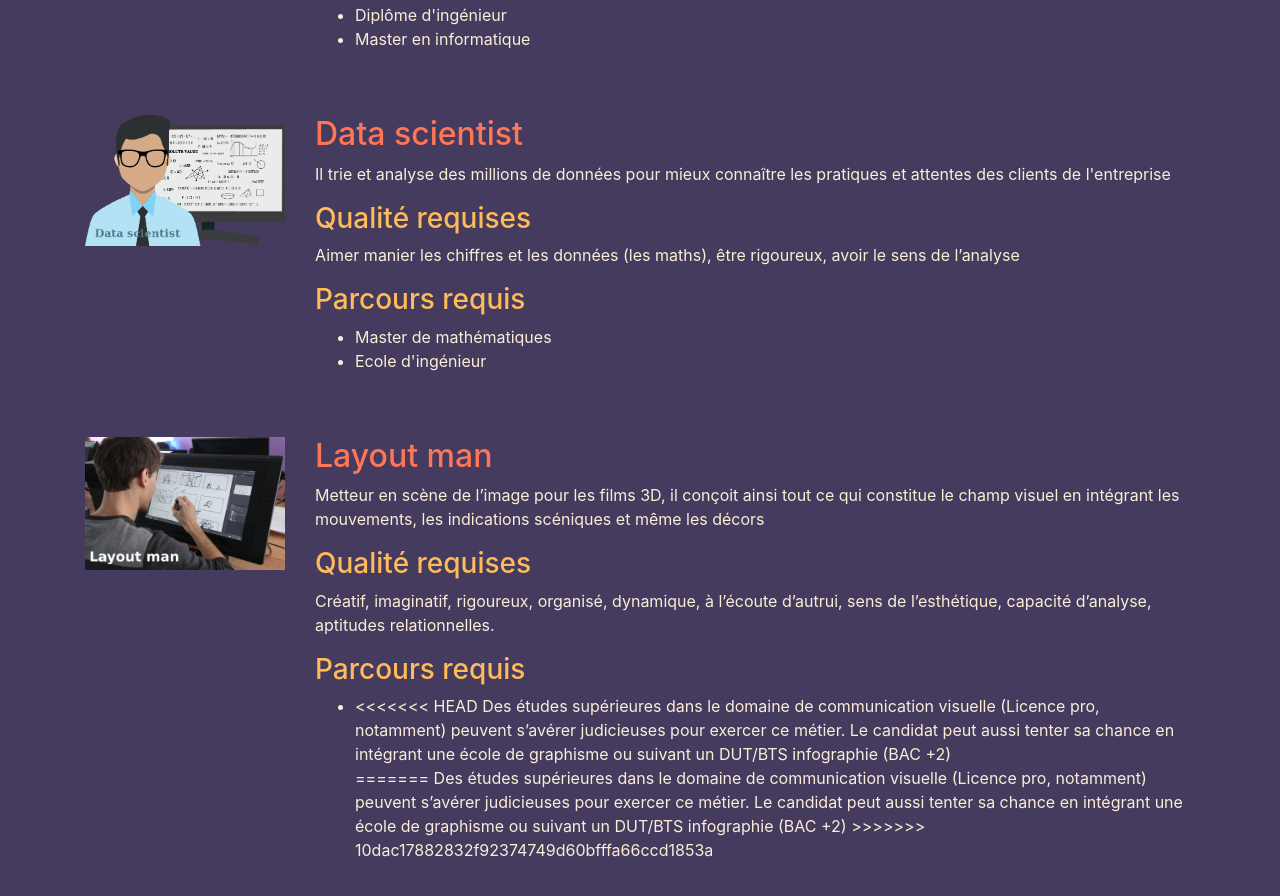
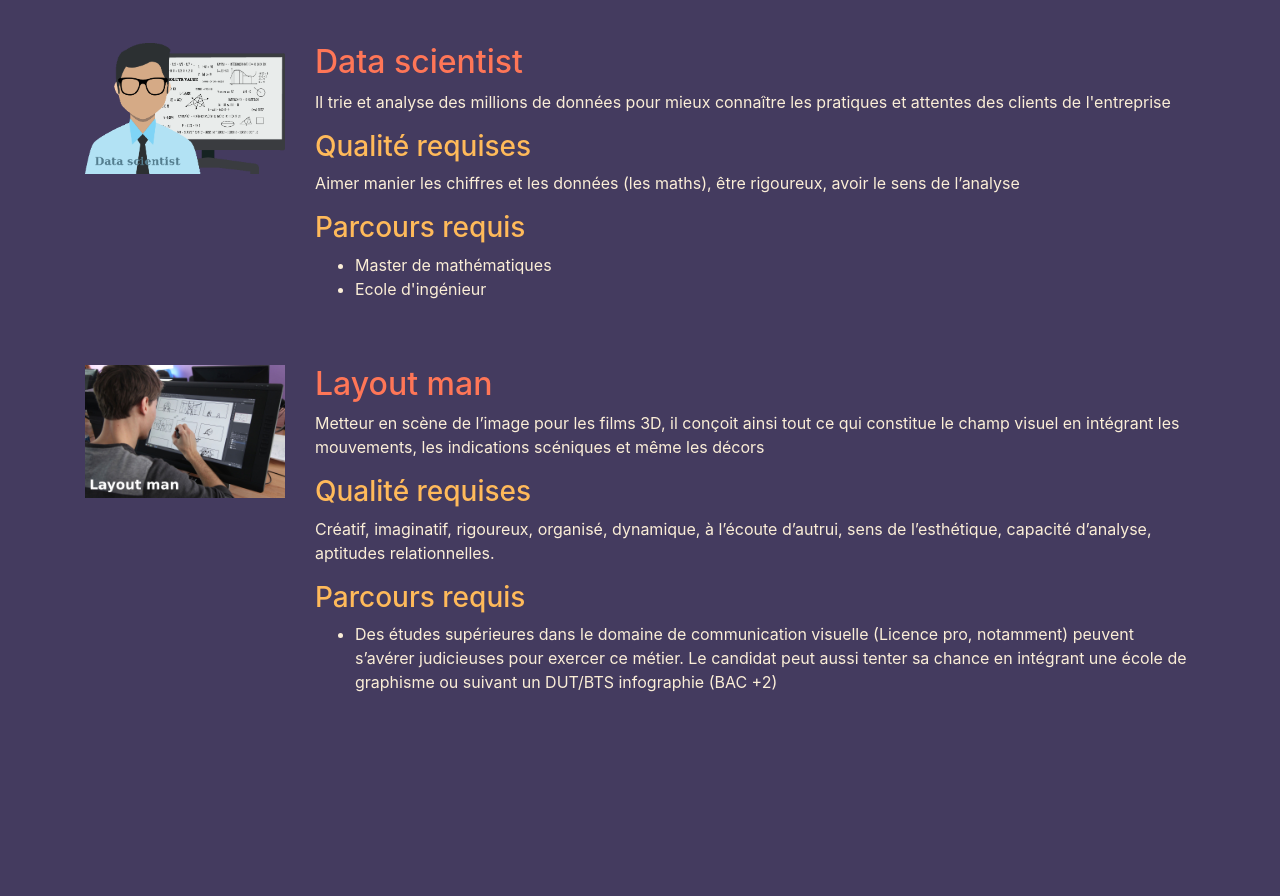
Before and after one commit to qesnault/ppp-pt1, a plain HTML site: page reponses.html in a window 1280 px wide. Shown: the part 864-1760 px from the top of the page. After the commit the page ends 1598 px from the top, so only its background shows below. Drawn offline with nearby package versions, Linux system fonts and the light colour scheme.

Commit message:
Correction bug (W3C)

```diff
--- a/reponses.html
+++ b/reponses.html
@@ -1,6 +1,7 @@
+
+
 <!DOCTYPE html>
 <html lang="fr" dir="ltr">
-
    <head>
       <meta charset="utf-8">
       <meta name="viewport" content="width=device-width, initial-scale=1">
@@ -12,7 +13,6 @@
       <link href="style.css " rel="stylesheet">
       <link href="img/icon.png" rel="icon">
    </head>
-
    <body>
       <header>
          <div class="container-fluid p-3">
@@ -52,13 +52,10 @@
                </div>
                <div class="col-sm">
                   <h2>Nettoyeur Web</h2>
-<<<<<<< HEAD
                   <p>Il établit un diagnostic et propose une stratégie pour améliorer l’image et la réputation numérique de son client</p>
-=======
                   <p>Il établit un diagnostic et propose une stratégie pour améliorer l’image et la réputation
                      numérique de son client
                   </p>
->>>>>>> 10dac17882832f92374749d60bfffa66ccd1853a
                   <h3>Qualité requises</h3>
                   <p>
                      Amateur des nouvelles technologies, rigoureux, concentré et ne comptant pas ses heures.
@@ -132,22 +129,12 @@
                      <h3>Qualité requises</h3>
                      <p>
                         Créatif, imaginatif, rigoureux, organisé, dynamique, à l’écoute d’autrui, sens de l’esthétique, capacité d’analyse, aptitudes relationnelles.
-
                      </p>
                      <h3>Parcours requis</h3>
                      <ul>
                         <li>
-<<<<<<< HEAD
                            Des études supérieures dans le domaine de communication visuelle (Licence pro, notamment) peuvent s’avérer judicieuses pour exercer ce métier. Le candidat peut aussi tenter sa chance en intégrant une école de graphisme ou suivant un DUT/BTS infographie (BAC +2)
                         </li>
-=======
-                            Des études supérieures dans le domaine de communication visuelle (Licence pro, notamment)
-                            peuvent
-                            s’avérer judicieuses pour exercer ce métier. Le candidat peut aussi tenter sa chance en
-                            intégrant
-                            une école de graphisme ou suivant un DUT/BTS infographie (BAC +2)
-                        </li>
->>>>>>> 10dac17882832f92374749d60bfffa66ccd1853a
                      </ul>
                   </div>
                </div>
@@ -155,5 +142,4 @@
          </div>
       </main>
    </body>
-
 </html>
```
Lines whose indentation alone changed are shown as unchanged.
